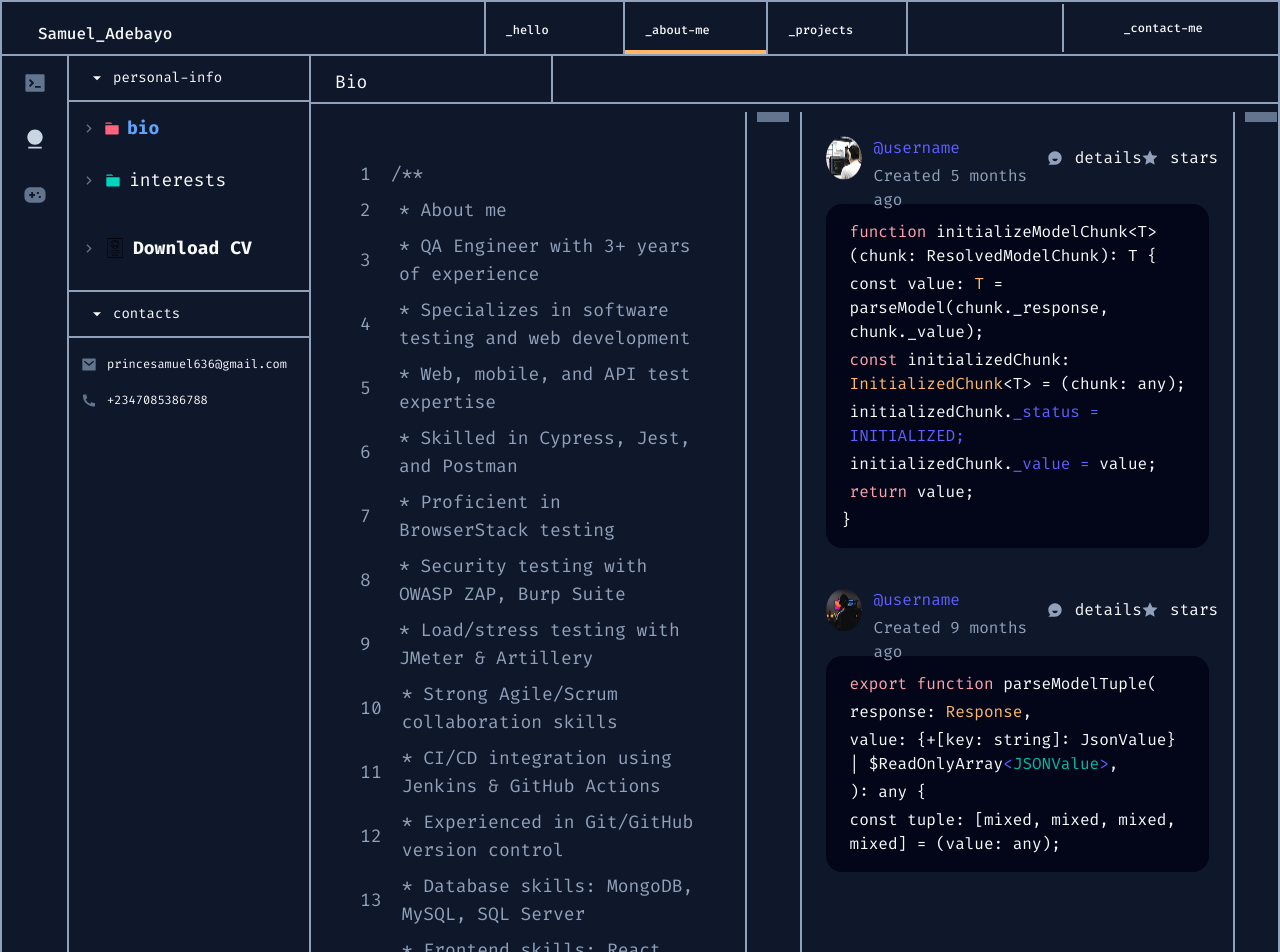
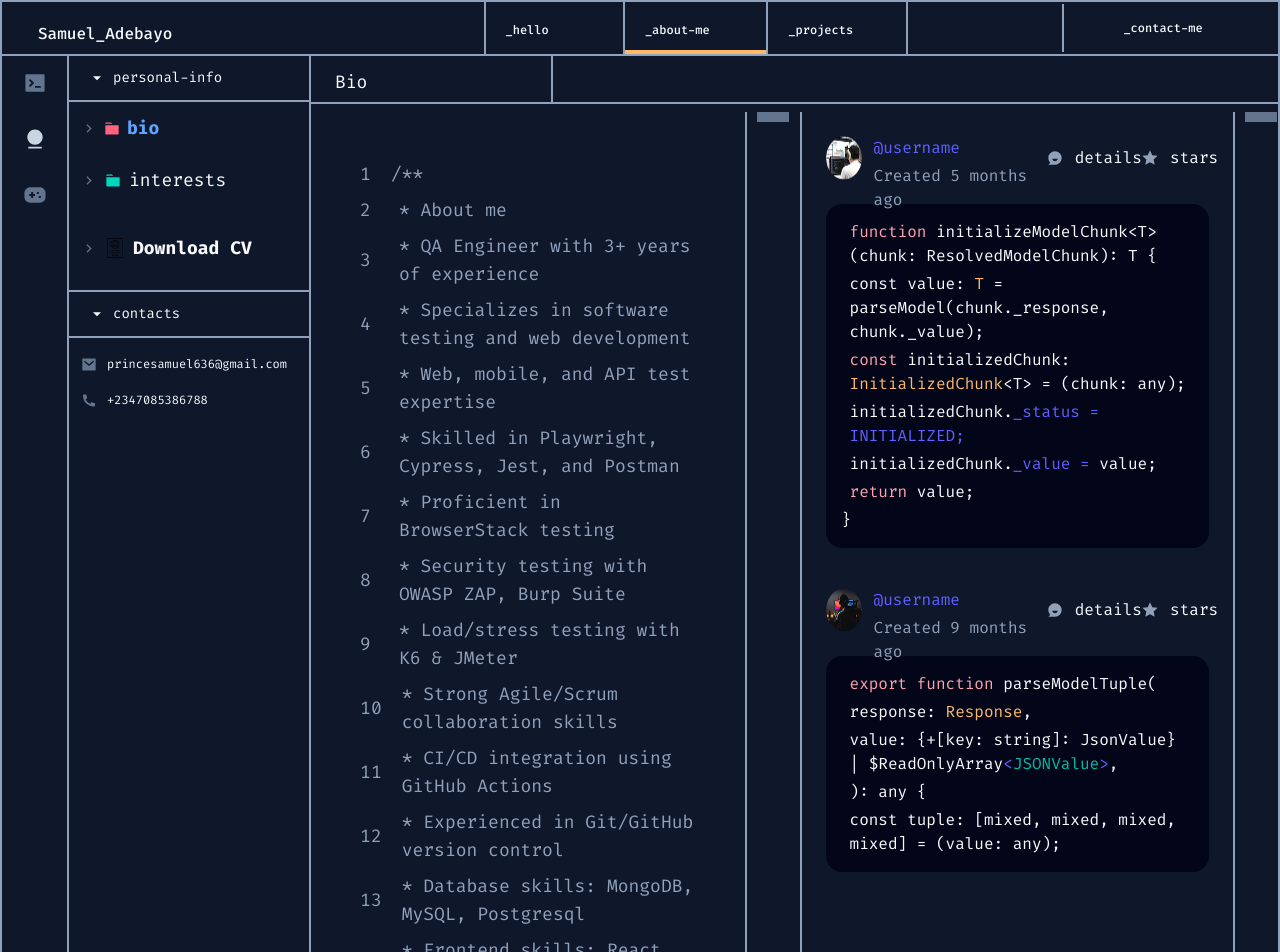
Before and after one commit to PAMMY100/portfolio, a Next.js app: page /about in a window 1280 px wide. Shown: the top 952 px of the page. Built offline with nearby package versions, Linux system fonts and the light colour scheme.

Commit message:
quick fix

```diff
--- a/src/components/BioContent.tsx
+++ b/src/components/BioContent.tsx
@@ -25,7 +25,7 @@ const BioContent = () => {
         </div>
         <div className='flex gap-7 items-center'>
             <p>6</p>
-            <p>{'*'} Skilled in Cypress, Jest, and Postman</p>
+            <p>{'*'} Skilled in Playwright, Cypress, Jest, and Postman</p>
         </div>
         <div className='flex gap-7 items-center'>
             <p>7</p>
@@ -37,7 +37,7 @@ const BioContent = () => {
         </div>
         <div className='flex gap-7 items-center'>
             <p>9</p>
-            <p>{'*'} Load/stress testing with JMeter & Artillery</p>
+            <p>{'*'} Load/stress testing with K6 & JMeter</p>
         </div >
         <div className='flex gap-5 items-center'>
             <p>10</p>
@@ -45,7 +45,7 @@ const BioContent = () => {
         </div>
         <div className='flex gap-5 items-center'>
             <p>11</p>
-            <p>{'*'} CI/CD integration using Jenkins & GitHub Actions</p>
+            <p>{'*'} CI/CD integration using GitHub Actions</p>
         </div>
         <div className='flex gap-5 items-center'>
             <p>12</p>
@@ -53,7 +53,7 @@ const BioContent = () => {
         </div>
         <div className='flex gap-5 items-center'>
             <p>13</p>
-            <p>{'*'} Database skills: MongoDB, MySQL, SQL Server</p>
+            <p>{'*'} Database skills: MongoDB, MySQL, Postgresql</p>
         </div>
         <div className='flex gap-5 items-center'>
             <p>14</p>
```
Also changed, not shown: 1 other file (tests, documents, lock files or other folders).
